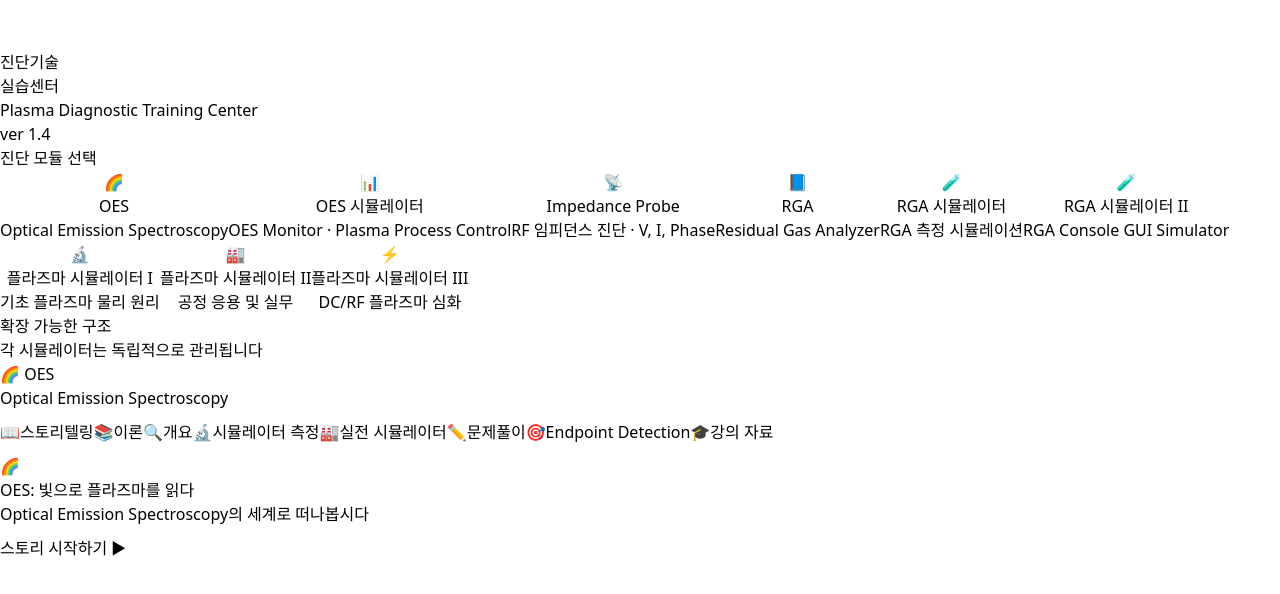
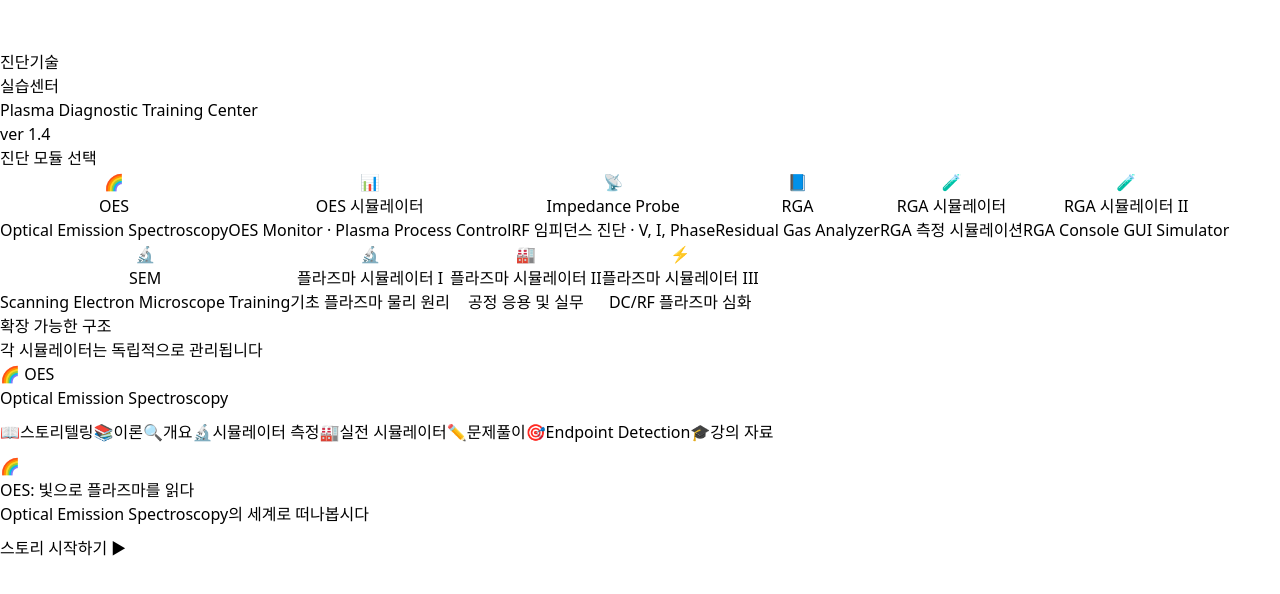
Before and after one commit to jonghyeuk/test_plasma, a React (Vite) app in the folder plasma-sim/: page / in a window 1280 px wide. Shown: the top 594 px of the page. Built offline with nearby package versions, Linux system fonts and the light colour scheme.

Commit message:
Add SEM Training Console to simulator navigation
https://claude.ai/code/session_01P9P8o5xhfSqfeaGHwsoE8k

```diff
--- a/plasma-sim/src/App.jsx
+++ b/plasma-sim/src/App.jsx
@@ -60,6 +60,14 @@ function App() {
       icon: '🧪',
       color: 'from-cyan-500 to-blue-600',
       iframeSrc: '/rga_console_gui_simulator.html'
+    },
+    {
+      id: 'sem',
+      name: 'SEM',
+      description: 'Scanning Electron Microscope Training',
+      icon: '🔬',
+      color: 'from-pink-500 to-rose-600',
+      iframeSrc: '/SEM.html'
     },
     {
       id: 'sim1',
```
